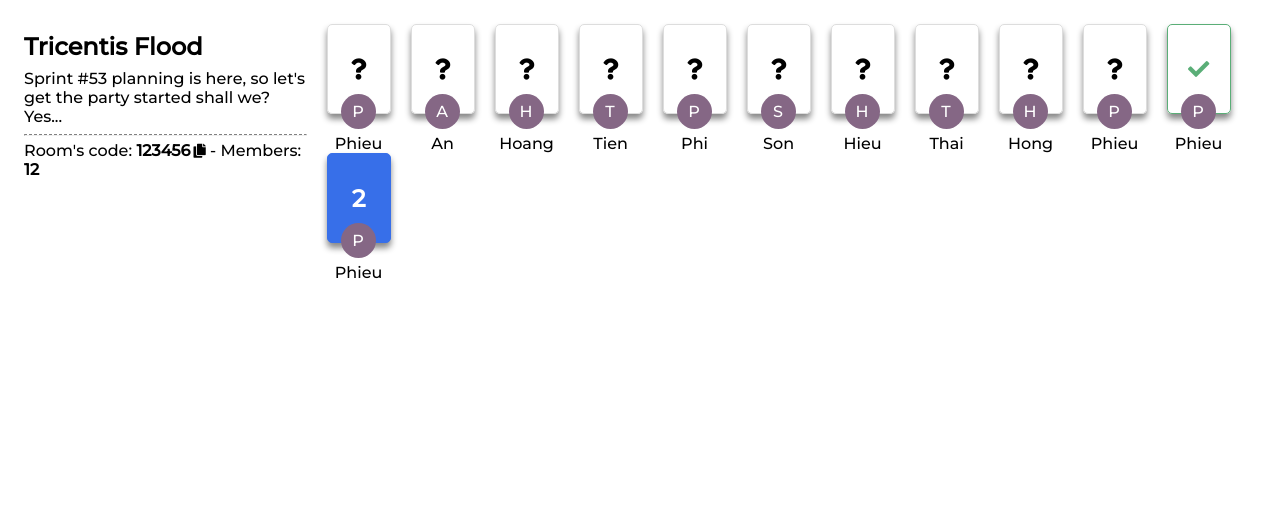
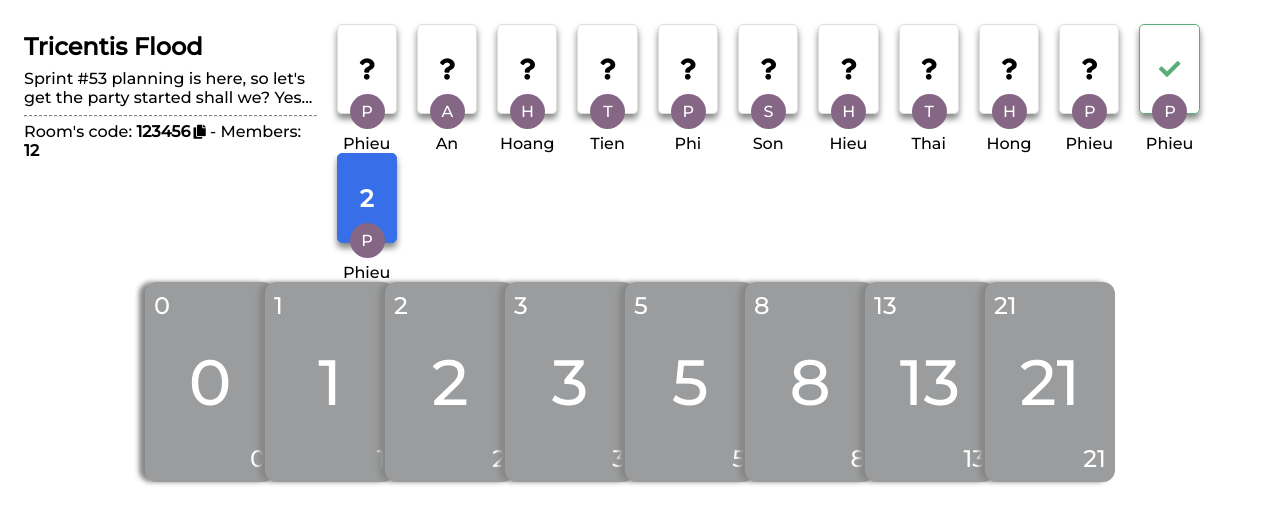
Before and after one commit to StarfruitTree/scrum-poker, a React app: page / in a window 1280 px wide. Shown: the top 524 px of the page. Built offline with nearby package versions, Linux system fonts and the light colour scheme.

Commit message:
Implement footer of poking room

```diff
--- a/src/pages/Room/Footer/CardsContainer/PlayingCard/index.tsx
+++ b/src/pages/Room/Footer/CardsContainer/PlayingCard/index.tsx
@@ -1,2 +1,26 @@
 import React from 'react';
 import { Typo } from '@scrpoker/components';
+import style from './style.module.scss';
+
+interface Props {
+  point: number;
+  chosen: boolean;
+  className?: string;
+  styles?: string;
+}
+
+const PlayingCard: React.FC<Props> = ({ point, chosen, className = '' }) => {
+  return (
+    <div
+      className={`${style.playingCard} ${
+        chosen ? style.chosen : ''
+      } ${className}`}
+    >
+      <Typo className={style.smallPointTopLeft}>{point}</Typo>
+      <Typo className={style.smallPointBottomRight}>{point}</Typo>
+      <Typo>{point}</Typo>
+    </div>
+  );
+};
+
+export default PlayingCard;
--- a/src/pages/Room/Footer/CardsContainer/PlayingCard/style.module.scss
+++ b/src/pages/Room/Footer/CardsContainer/PlayingCard/style.module.scss
@@ -0,0 +1,74 @@
+$default-left-space: 120px;
+@mixin child($n) {
+  &:nth-child(#{$n}) {
+    @if $n == 1 {
+      left: 0;
+    } @else {
+      left: ($n - 1) * $default-left-space;
+    }
+  }
+}
+
+@keyframes onHover {
+  from {
+    top: 0;
+  }
+  to {
+    top: -50px;
+  }
+}
+
+@keyframes onMouseLeft {
+  from {
+    top: -50px;
+  }
+  to {
+    top: 0px;
+  }
+}
+
+.playingCard {
+  position: absolute;
+  width: 130px;
+  height: 200px;
+  background-color: #9b9c9d;
+  color: white;
+  display: flex;
+  justify-content: center;
+  align-items: center;
+  border-radius: 12px;
+  border: 1px solid transparent;
+  box-shadow: -6px 0px 5px #888888;
+  font-size: 4rem;
+  top: 0;
+  $elements: 10;
+  @for $i from 1 to $elements {
+    @include child($i);
+  }
+}
+
+.playingCard:not(:hover) {
+  animation: onMouseLeft 0.5s forwards;
+}
+
+.playingCard:hover {
+  animation: onHover 0.5s forwards;
+}
+
+.smallPointTopLeft {
+  position: absolute;
+  top: 8px;
+  left: 8px;
+  font-size: 1.5rem;
+}
+
+.smallPointBottomRight {
+  position: absolute;
+  bottom: 8px;
+  right: 8px;
+  font-size: 1.5rem;
+}
+
+.chosen {
+  background-color: #376fe9;
+}
--- a/src/pages/Room/Footer/CardsContainer/index.tsx
+++ b/src/pages/Room/Footer/CardsContainer/index.tsx
@@ -0,0 +1,24 @@
+import React from 'react';
+import style from './style.module.scss';
+import PlayingCard from './PlayingCard';
+
+interface PlayingCards {
+  point: number;
+  chosen: boolean;
+}
+
+interface Props {
+  playingCards: PlayingCards[];
+}
+
+const CardsContainer: React.FC<Props> = ({ playingCards }) => {
+  return (
+    <div className={style.cardsContainer}>
+      {playingCards.map((card, index) => (
+        <PlayingCard key={index} point={card.point} chosen={card.chosen} />
+      ))}
+    </div>
+  );
+};
+
+export default CardsContainer;
--- a/src/pages/Room/Footer/CardsContainer/style.module.scss
+++ b/src/pages/Room/Footer/CardsContainer/style.module.scss
@@ -0,0 +1,8 @@
+$default-left-space: 30px;
+
+.cardsContainer {
+  display: block;
+  position: relative;
+  width: 990px;
+  height: 200px;
+}
--- a/src/pages/Room/Footer/index.tsx
+++ b/src/pages/Room/Footer/index.tsx
@@ -0,0 +1,29 @@
+import React from 'react';
+import CardsContainer from './CardsContainer';
+import style from './style.module.scss';
+
+interface PlayingCards {
+  point: number;
+  chosen: boolean;
+}
+
+const Footer: React.FC = () => {
+  const cardsInfo: PlayingCards[] = [
+    { point: 0, chosen: false },
+    { point: 1, chosen: false },
+    { point: 2, chosen: false },
+    { point: 3, chosen: false },
+    { point: 5, chosen: false },
+    { point: 8, chosen: false },
+    { point: 13, chosen: false },
+    { point: 21, chosen: false },
+  ];
+
+  return (
+    <div className={style.footer}>
+      <CardsContainer playingCards={cardsInfo} />
+    </div>
+  );
+};
+
+export default Footer;
--- /dev/null
+++ b/src/pages/Room/Footer/style.module.scss
@@ -0,0 +1,5 @@
+.footer {
+  display: flex;
+  justify-content: center;
+  align-items: center;
+}
--- a/src/pages/Room/Header/UsersContainer/UserCard/Card/style.module.scss
+++ b/src/pages/Room/Header/UsersContainer/UserCard/Card/style.module.scss
@@ -1,6 +1,8 @@
+$ratio: 0.67;
+$card-height: 90px;
 .card {
-  width: 64px;
-  height: 90px;
+  width: $ratio * $card-height;
+  height: $card-height;
   border: 1px solid #dddddd;
   border-radius: 5px;
   box-shadow: 0 5px 6px #888888;
--- a/src/pages/Room/Header/UsersContainer/UserCard/style.module.scss
+++ b/src/pages/Room/Header/UsersContainer/UserCard/style.module.scss
@@ -8,7 +8,7 @@
 .avatar {
   position: absolute;
   top: 70px;
-  left: 14px;
+  left: 13px;
 }
 
 .username {
--- a/src/pages/Room/index.tsx
+++ b/src/pages/Room/index.tsx
@@ -1,11 +1,13 @@
 import React, { useState, useEffect, useContext } from 'react';
 import Header from './Header';
+import Footer from './Footer';
 import style from './style.module.scss';
 
 const Room: React.FC = () => {
   return (
     <div className={style.pokingRoom}>
       <Header />
+      <Footer />
     </div>
   );
 };
--- a/src/pages/Room/style.module.scss
+++ b/src/pages/Room/style.module.scss
@@ -1,3 +1,3 @@
 .pokingRoom {
-  margin: 1.5rem 1.5rem 0 1.5rem;
+  padding: 1.5rem 1.5rem 0 1.5rem;
 }
```
Also changed, not shown: 1 other file (tests, documents, lock files or other folders).
